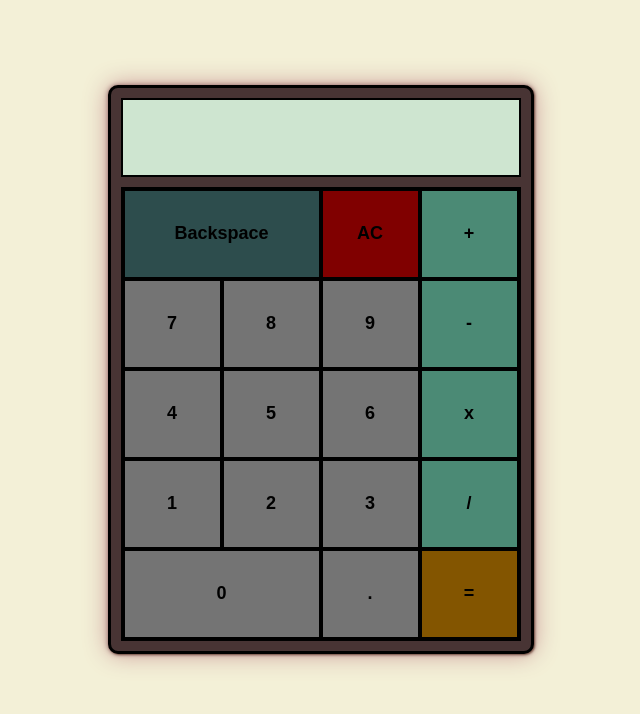
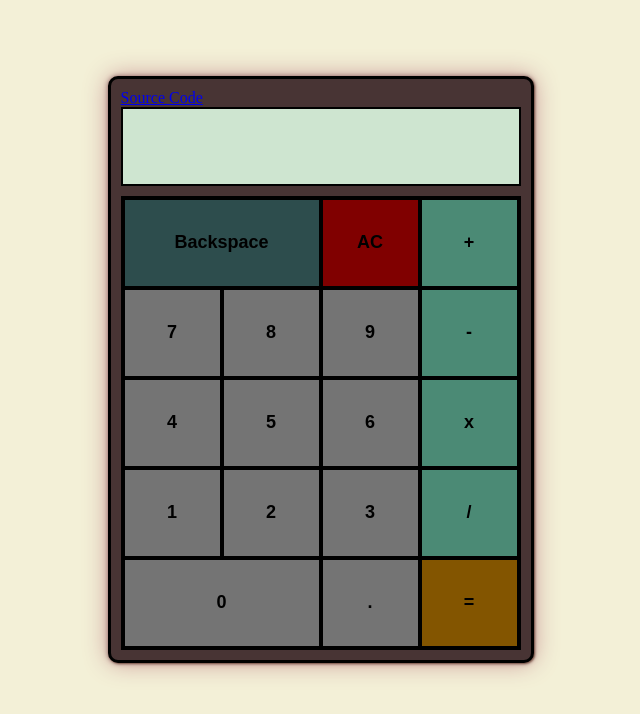
Before and after one commit to rakuzo/Calculator, a plain HTML site: page index.html in a window 1280 px wide. Shown: the whole page, without its empty margins (265-905 px from the left). Drawn offline with Linux system fonts and the light colour scheme.

Commit message:
Add source code link

```diff
--- a/index.html
+++ b/index.html
@@ -10,6 +10,7 @@
 </head>
 <body>
     <div id="calculator">
+        <div id="brand"><a href="https://github.com/rakuzo/Calculator">Source Code</a></div>
         <div id="upperframe">
             <div id="screen"></div>
             <div id="subscreen"></div>
```
